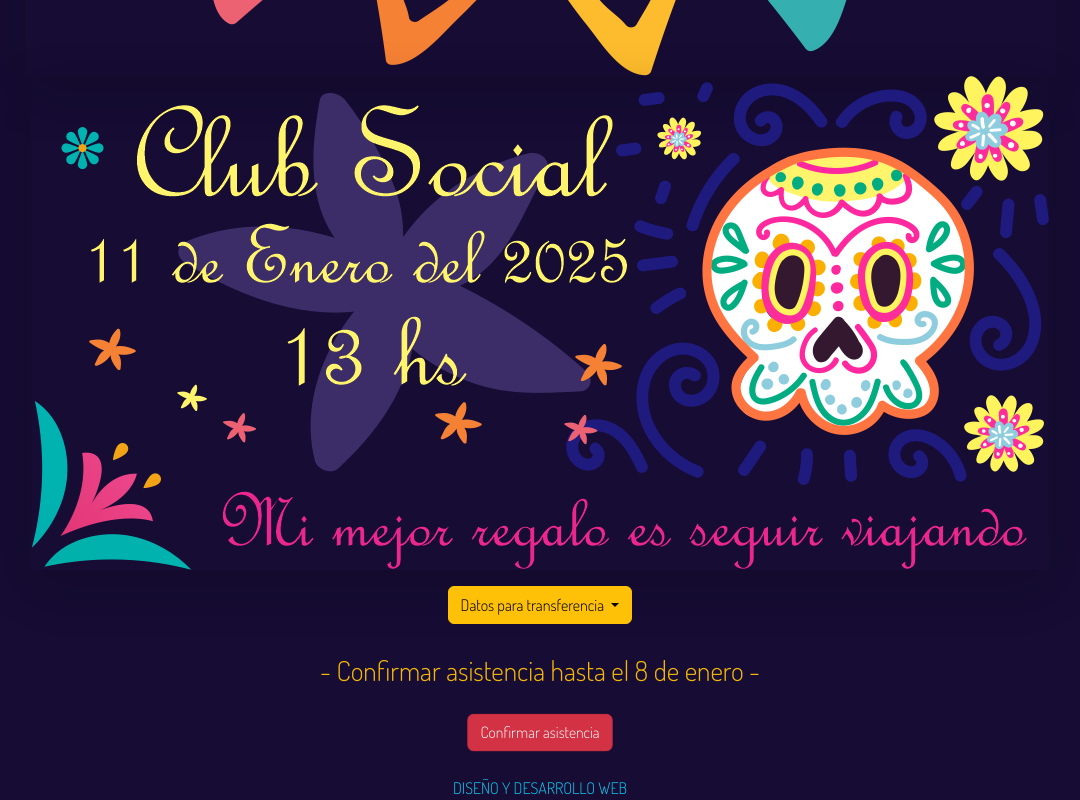
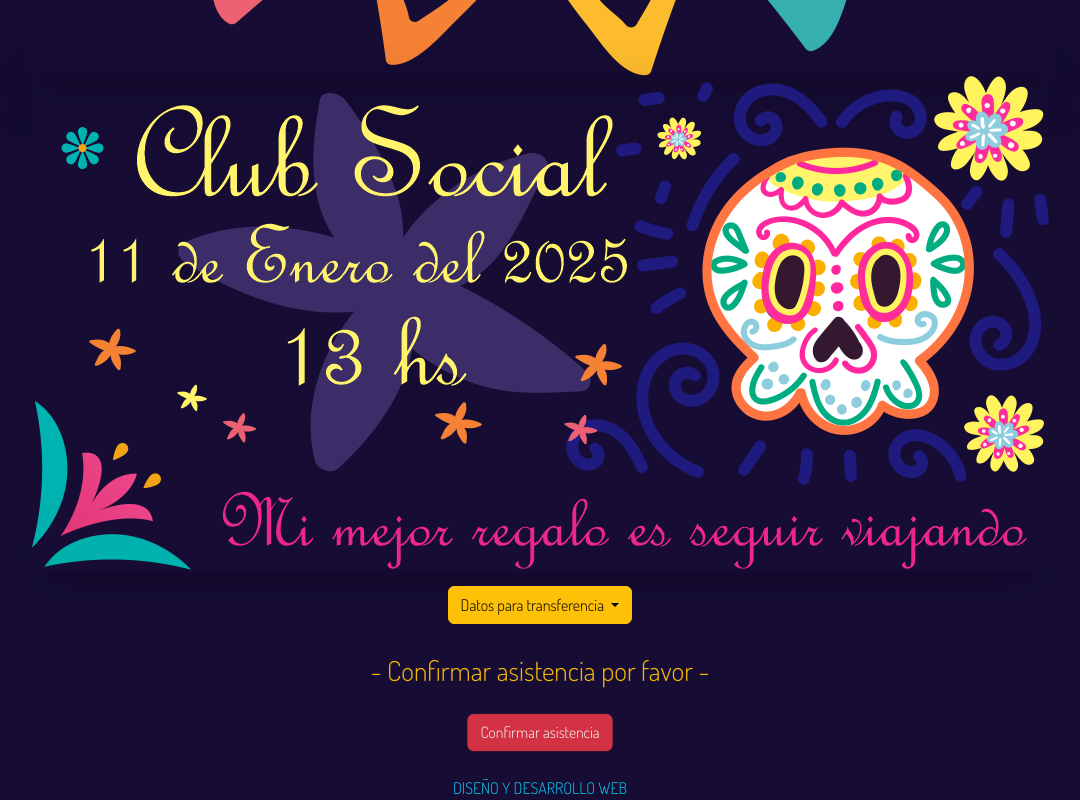
Before and after one commit to DarioUh/amanda, a plain HTML site: page index.html in a window 1280 px wide. Shown: the part 1656-2456 px from the top of the page, without its empty margins (100-1180 px from the left). Drawn offline with nearby package versions, Linux system fonts and the light colour scheme; a web font is replaced by a local one.

Commit message:
Update index.html

```diff
--- a/index.html
+++ b/index.html
@@ -125,7 +125,7 @@ if (audio.paused) {
                 <div class="row justify-content-center">
                     <div class="col-lg-8 col-md-10 col-sm-12 text-center" data-aos="zoom-in" data-aos-easing="linear" data-aos-duration="3000">
                         <p class="lead mb-2 text-warning fs-3">
-                            - Confirmar asistencia hasta el 8 de enero -
+                            - Confirmar asistencia por favor -
                         </p>
                         <!-- Botón para confirmar asistencia -->
 
```
